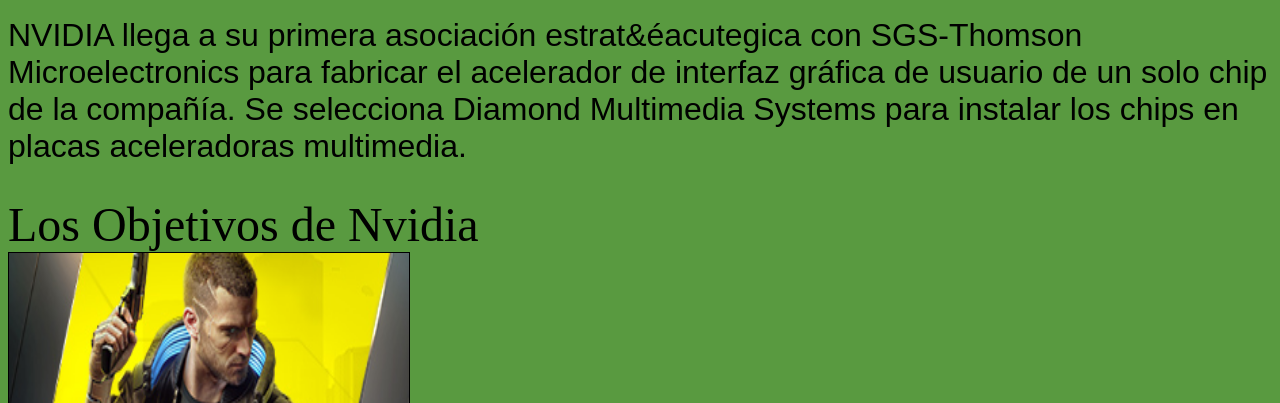
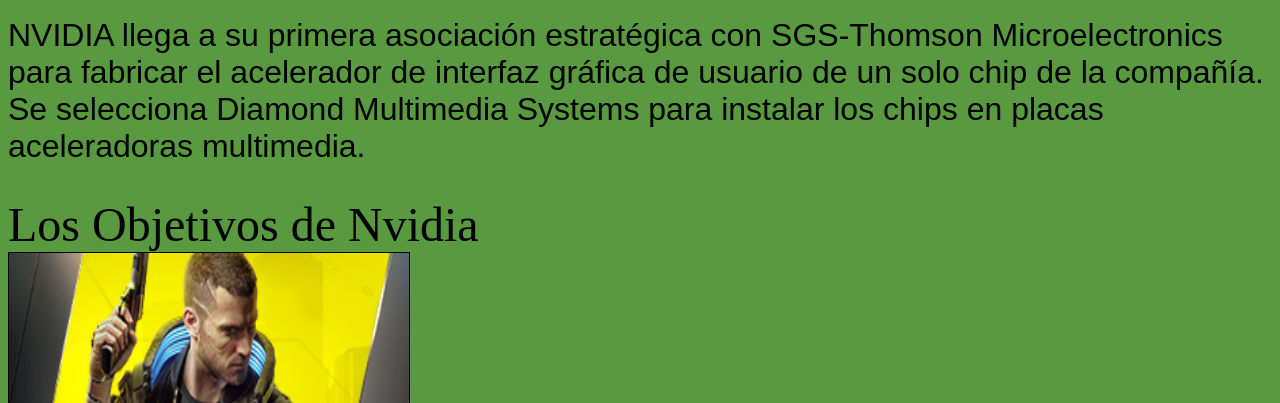
Before and after one commit to enrix-r/THEENRIX, a plain HTML site: page index.html in a window 1280 px wide. Shown: the part 697-1100 px from the top of the page. Drawn offline with Linux system fonts and the light colour scheme.

Commit message:
Update index.html

```diff
--- a/index.html
+++ b/index.html
@@ -10,7 +10,7 @@
 	<font color="black" face="arial" size="6"><p>Con la creencia de que la PC alg&uacute;n d&iacute;a se convertir&iacute;a en un dispositivo de consumo para disfrutar de juegos y multimedia, NVIDIA es fundada por Jensen Huang, Chris Malachowsky y Curtis Priem. En ese momento, hab&iacute;a m&aacute;s de dos docenas de empresas de chips gr&aacute;ficos, un n&uacute;mero que se disparar&iacute;a a 70 tres años despu&eacute;s. En 2006, NVIDIA era la &uacute;nica independiente que segu&iacute;a funcionando.</p>
 		<font color="black" face="algerian" size="6"><Marquee Bahavior=”Alternative” Width=40%> Nvidia la mejor en garficas <b>RTX ON</b></Marquee>
 
-			<font color="black" face="arial" size="6"><P>NVIDIA llega a su primera asociaci&oacute;n estrat&éacutegica con SGS-Thomson Microelectronics para fabricar el acelerador de interfaz gr&aacute;fica de usuario de un solo chip de la compañía. Se selecciona Diamond Multimedia Systems para instalar los chips en placas aceleradoras multimedia.</P>
+			<font color="black" face="arial" size="6"><P>NVIDIA llega a su primera asociaci&oacute;n estrat&eacute;gica con SGS-Thomson Microelectronics para fabricar el acelerador de interfaz gr&aacute;fica de usuario de un solo chip de la compañía. Se selecciona Diamond Multimedia Systems para instalar los chips en placas aceleradoras multimedia.</P>
 
 				<font color="black" face="algerian" size="8">Los Objetivos de Nvidia
 <br>
```
